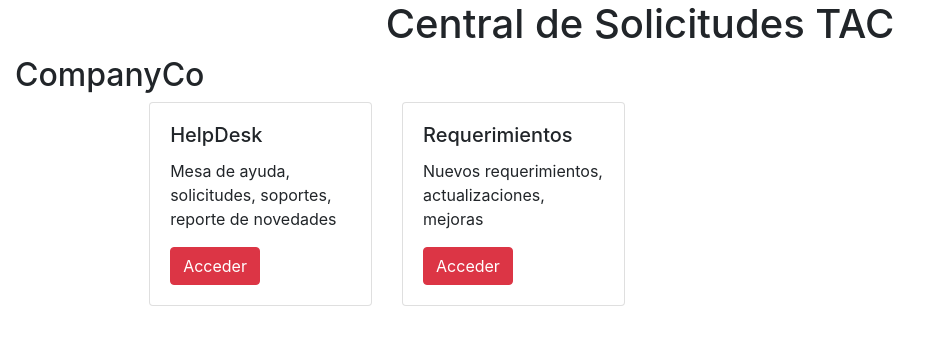
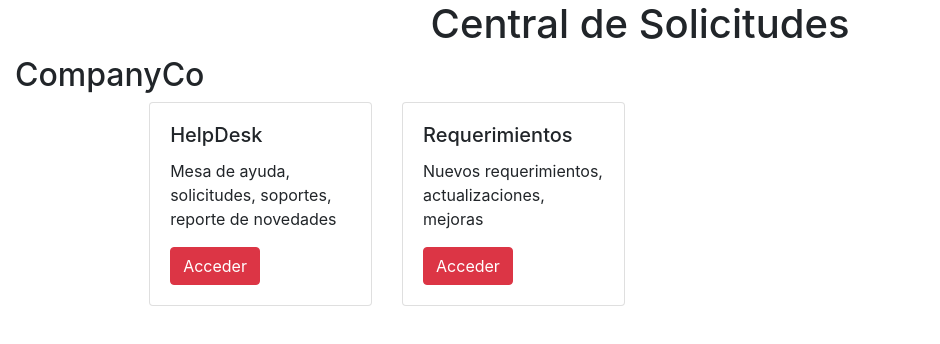
Before and after one commit to fabianleyton/DynamicNavPages, a React app: page index.html in a window 1280 px wide. Shown: the whole page, without its empty margins (0-940 px from the left). Built offline with nearby package versions, Linux system fonts and the light colour scheme; files whose address does not match are found by name.

Commit message:
Update index.html
change name

```diff
--- a/index.html
+++ b/index.html
@@ -5,12 +5,12 @@
     <meta charset="UTF-8">
     <meta name="viewport" content="width=device-width, initial-scale=1.0">
     <meta http-equiv="X-UA-Compatible" content="ie=edge">
-    <title>Dynamic Nav</title>
+    <title>Dynamic Nav Pages</title>
 </head>
 
 <body>
     <div class="col-sm-12">
-        <h1 class="text-center">Central de Solicitudes TAC</h1>
+        <h1 class="text-center">Central de Solicitudes</h1>
         <div id="home-container"></div>
         <script src="http://localhost:9000/js/index.js"></script>
     </div>
```
